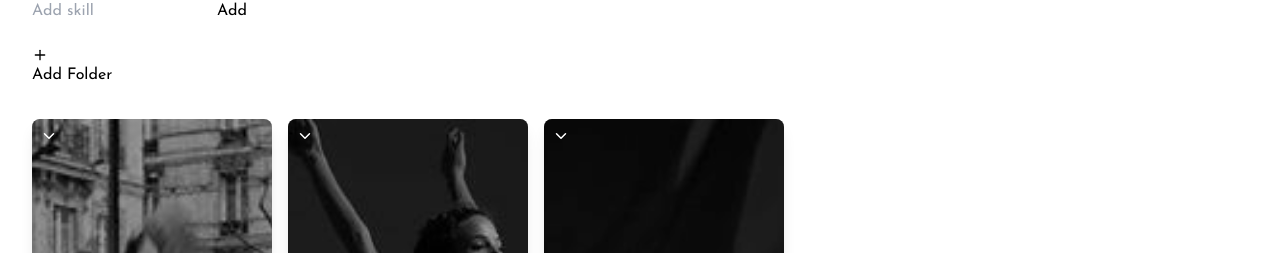
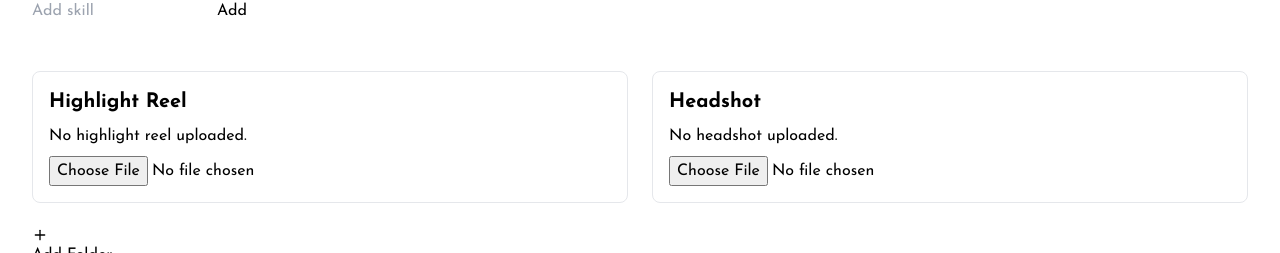
Before and after one commit to hiralshukla/danceApp, a React (Create React App) app in the folder dance-app/: page /profile in a window 1280 px wide. Both pictures are taken after a click on the button 1254 px from the left and 26 px from the top of the page. Shown: the part 500-753 px from the top of the page. Built offline with nearby package versions, Linux system fonts and the light colour scheme.

Commit message:
Update Profile Page Aesthetics
-> made the styles folders/modules squares
-> moved the location of the headshot and highlight reel video upload

```diff
--- a/dance-app/src/ProfilePage.jsx
+++ b/dance-app/src/ProfilePage.jsx
@@ -164,6 +164,54 @@ export default function ProfilePage() {
           )}
         </div>
 
+{/* Media Section: Highlight Reel + Headshot Side-by-Side */}
+<div className="mt-12 flex flex-col md:flex-row gap-6">
+  {/* Highlight Reel */}
+  <div className="flex-1 border border-primary rounded-lg p-4">
+    <h2 className="text-xl font-bold mb-2">Highlight Reel</h2>
+    {highlightVideo ? (
+      <video controls className="w-full rounded-md">
+        <source src={highlightVideo} type="video/mp4" />
+        Your browser does not support the video tag.
+      </video>
+    ) : (
+      <p className="text-base-content/70">No highlight reel uploaded.</p>
+    )}
+    {editMode && (
+      <div className="mt-2">
+        <input
+          ref={videoInputRef}
+          type="file"
+          accept="video/*"
+          onChange={e => handleFileChange(e, setHighlightVideo)}
+        />
+      </div>
+    )}
+  </div>
+
+  {/* Headshot */}
+  <div className="flex-1 border border-primary rounded-lg p-4">
+    <h2 className="text-xl font-bold mb-2">Headshot</h2>
+    {headshot ? (
+      <img src={headshot} alt="Headshot" className="w-full max-h-72 object-contain rounded-md" />
+    ) : (
+      <p className="text-base-content/70">No headshot uploaded.</p>
+    )}
+    {editMode && (
+      <div className="mt-2">
+        <input
+          ref={headshotInputRef}
+          type="file"
+          accept="image/*"
+          onChange={e => handleFileChange(e, setHeadshot)}
+        />
+      </div>
+    )}
+  </div>
+</div>
+
+
+
         {editMode && (
           <div className="mt-6 flex gap-2">
             <button onClick={handleAddDance} className="btn btn-outline btn-sm"><Plus size={16} className="mr-1" /> Add Folder</button>
@@ -180,7 +228,7 @@ export default function ProfilePage() {
                       <div
                         ref={provided.innerRef}
                         {...provided.draggableProps}
-                        className="relative w-60 pt-[75%] bg-cover bg-center rounded-lg overflow-hidden shadow-lg group"
+                        className="relative w-40 h-40 bg-cover bg-center rounded-lg overflow-hidden shadow-lg group"
                         style={{
                           ...provided.draggableProps.style,
                           backgroundImage: `url(${d.imageUrl})`
```
